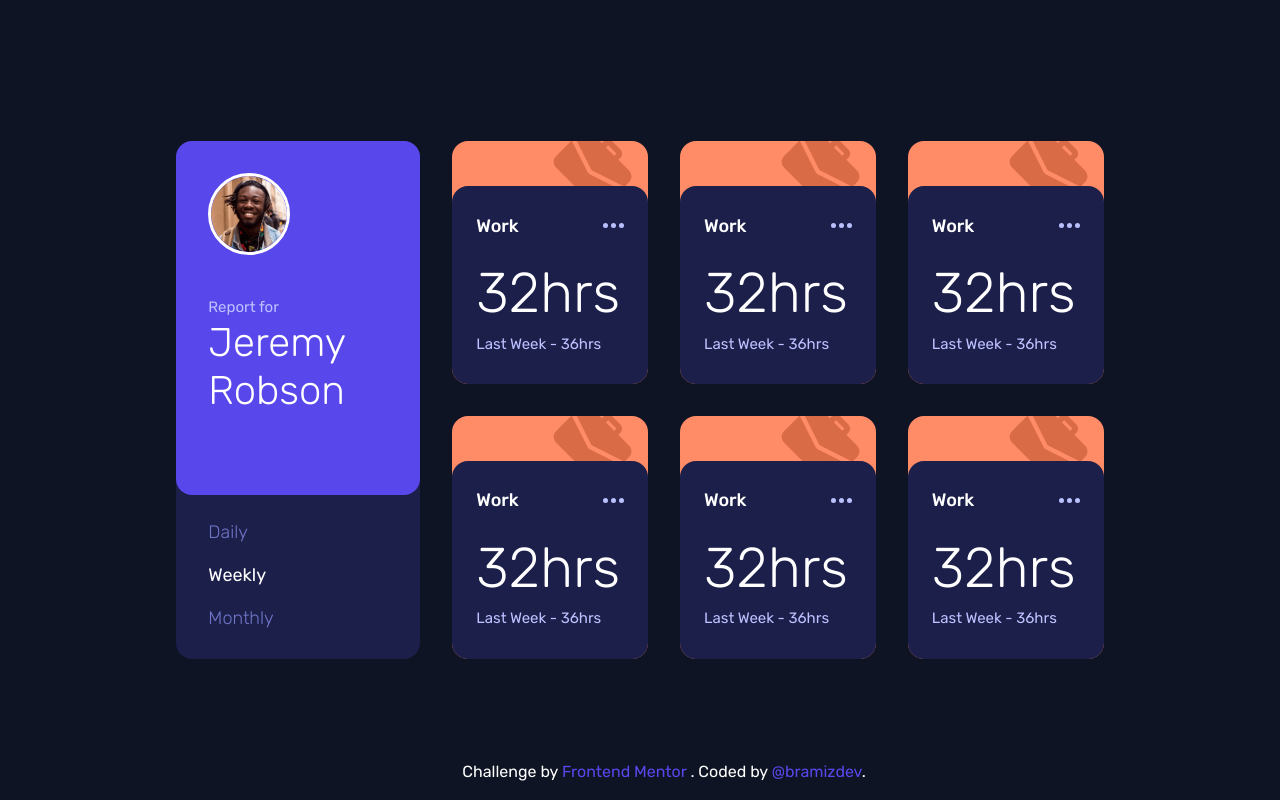
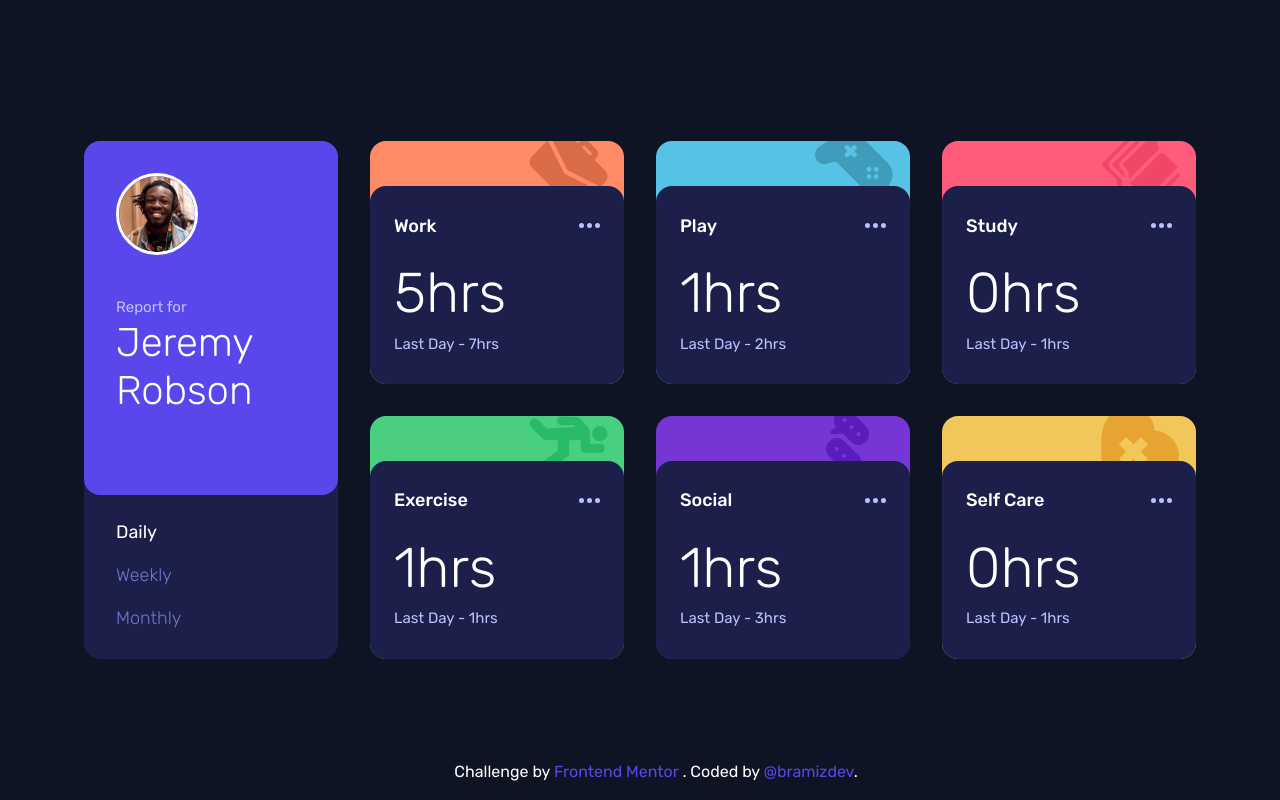
Before and after one commit to bramizdev/fem-time-tracking-dashboard, a plain HTML site: page index.html in a window 1280 px wide. Both pictures are taken after a click on the button "Daily". Shown: the top 800 px of the page. Drawn offline with Linux system fonts and the light colour scheme.

Commit message:
🛠️ Finish display data functionality

```diff
--- a/index.html
+++ b/index.html
@@ -48,19 +48,23 @@
         </div>
         <ul class="report__filters">
           <li class="report__filter">
-            <button>Daily</button>
+            <button class="btn" id="daily" data-filter="daily">Daily</button>
           </li>
           <li class="report__filter">
-            <button class="filter__active">Weekly</button>
+            <button class="btn filter__active" id="weekly" data-filter="weekly">
+              Weekly
+            </button>
           </li>
           <li class="report__filter">
-            <button>Monthly</button>
+            <button class="btn" id="monthly" data-filter="monthly">
+              Monthly
+            </button>
           </li>
         </ul>
       </section>
 
       <ul class="stats">
-        <li class="card stat" data-title="work">
+        <!-- <li class="card stat" data-title="work">
           <div class="stat__data">
             <div class="stat__heading">
               <h3><a href="#">Work</a></h3>
@@ -74,85 +78,9 @@
               </small>
             </div>
           </div>
-        </li>
-        <li class="card stat" data-title="work">
-          <div class="stat__data">
-            <div class="stat__heading">
-              <h3><a href="#">Work</a></h3>
-              <img src="./images/icon-ellipsis.svg" alt="" aria-hidden="true" />
-            </div>
-            <div class="stat__info">
-              <p>32hrs</p>
-              <small>
-                <span>Last Week</span> -
-                <span>36hrs</span>
-              </small>
-            </div>
-          </div>
-        </li>
-        <li class="card stat" data-title="work">
-          <div class="stat__data">
-            <div class="stat__heading">
-              <h3><a href="#">Work</a></h3>
-              <img src="./images/icon-ellipsis.svg" alt="" aria-hidden="true" />
-            </div>
-            <div class="stat__info">
-              <p>32hrs</p>
-              <small>
-                <span>Last Week</span> -
-                <span>36hrs</span>
-              </small>
-            </div>
-          </div>
-        </li>
-        <li class="card stat" data-title="work">
-          <div class="stat__data">
-            <div class="stat__heading">
-              <h3><a href="#">Work</a></h3>
-              <img src="./images/icon-ellipsis.svg" alt="" aria-hidden="true" />
-            </div>
-            <div class="stat__info">
-              <p>32hrs</p>
-              <small>
-                <span>Last Week</span> -
-                <span>36hrs</span>
-              </small>
-            </div>
-          </div>
-        </li>
-        <li class="card stat" data-title="work">
-          <div class="stat__data">
-            <div class="stat__heading">
-              <h3><a href="#">Work</a></h3>
-              <img src="./images/icon-ellipsis.svg" alt="" aria-hidden="true" />
-            </div>
-            <div class="stat__info">
-              <p>32hrs</p>
-              <small>
-                <span>Last Week</span> -
-                <span>36hrs</span>
-              </small>
-            </div>
-          </div>
-        </li>
-        <li class="card stat" data-title="work">
-          <div class="stat__data">
-            <div class="stat__heading">
-              <h3><a href="#">Work</a></h3>
-              <img src="./images/icon-ellipsis.svg" alt="" aria-hidden="true" />
-            </div>
-            <div class="stat__info">
-              <p>32hrs</p>
-              <small>
-                <span>Last Week</span> -
-                <span>36hrs</span>
-              </small>
-            </div>
-          </div>
-        </li>
+        </li> -->
       </ul>
     </main>
-
     <footer>
       Challenge by
       <a href="https://www.frontendmentor.io?ref=challenge" target="_blank">
--- a/script.js
+++ b/script.js
@@ -0,0 +1,83 @@
+'use strict';
+
+const $ = (selector) => document.querySelector(selector);
+
+const $stats = $('.stats');
+const $filters = $('.report__filters');
+
+const formatDataAttribute = (attribute) => {
+  if (attribute.split(' ').length > 1)
+    return attribute.split(' ').join('-').toLowerCase();
+  return attribute.toLowerCase();
+};
+
+const formatTimeframe = (timeframe) => {
+  const timeframes = {
+    daily: 'Day',
+    weekly: 'Week',
+    monthly: 'Month',
+  };
+  return timeframes[timeframe];
+};
+
+const displayCard = (container, data) => {
+  const dataAttribute = formatDataAttribute(data.title);
+  const markup = `
+    <li class="card stat" data-title="${dataAttribute}">
+      <div class="stat__data">
+        <div class="stat__heading">
+          <h3><a href="#">${data.title}</a></h3>
+          <img src="./images/icon-ellipsis.svg" alt="" aria-hidden="true" />
+        </div>
+        <div class="stat__info">
+          <p>${data.current}hrs</p>
+          <small>
+            Last ${formatTimeframe(data.timeframe)} - ${data.previous}hrs
+          </small>
+        </div>
+      </div>
+    </li>
+  `;
+  container.insertAdjacentHTML('beforeend', markup);
+};
+
+const filterData = (arr, filter = 'weekly') => {
+  return arr.map((stat) => {
+    return {
+      title: stat.title,
+      timeframe: filter,
+      current: stat.timeframes[filter].current,
+      previous: stat.timeframes[filter].previous,
+    };
+  });
+};
+
+const getData = async () => {
+  try {
+    const url = './data.json';
+    const response = await fetch(url);
+    const data = await response.json();
+
+    const init = filterData(data);
+    init.forEach((card) => displayCard($stats, card));
+
+    $filters.addEventListener('click', (e) => {
+      const click = e.target;
+
+      if (!click.classList.contains('btn')) return;
+
+      const filters = click
+        .closest('.report__filters')
+        .querySelectorAll('.btn');
+      filters.forEach((filter) => filter.classList.remove('filter__active'));
+      click.classList.add('filter__active');
+
+      const filter = click.getAttribute('data-filter');
+      const filteredData = filterData(data, filter);
+      $stats.innerHTML = '';
+      filteredData.forEach((card) => displayCard($stats, card));
+    });
+  } catch (error) {}
+};
+
+getData();
--- a/style.css
+++ b/style.css
@@ -129,8 +129,7 @@ main {
   display: flex;
   flex-direction: column;
   gap: 1.5rem;
-  width: 100%;
-  max-width: 26rem;
+  max-width: 416px;
   margin: 0 auto;
 }
 
@@ -151,13 +150,14 @@ footer a:is(:hover, :focus-visible) {
 
 @media (min-width: 768px) {
   body {
+    padding: 1rem;
     display: grid;
-    place-content: center;
+    align-items: center;
   }
 
   main {
+    max-width: fit-content;
     flex-direction: row;
-    max-width: 1110px;
     gap: 2rem;
   }
 
@@ -204,7 +204,7 @@ footer a:is(:hover, :focus-visible) {
 
 @media (min-width: 768px) {
   .report {
-    max-width: 256px;
+    max-width: 254px;
   }
 
   .report__user-data {
@@ -264,21 +264,26 @@ footer a:is(:hover, :focus-visible) {
 
 /* ----- Stats ----- */
 .stats {
-  width: 100%;
   display: grid;
   gap: 1.5rem;
 }
 
 @media (min-width: 768px) {
   .stats {
-    grid-template-columns: repeat(2, 1fr);
+    width: 100%;
+    grid-template-columns: minmax(188px, 254px) minmax(188px, 254px);
     gap: 2rem;
   }
 }
 
-@media (min-width: 1024px) {
+@media (min-width: 1080px) {
   .stats {
-    grid-template-columns: repeat(3, 1fr);
+    width: 100%;
+    grid-template-columns: minmax(188px, 254px) minmax(188px, 254px) minmax(
+        188px,
+        254px
+      );
+    gap: 2rem;
   }
 }
 
@@ -407,7 +412,7 @@ footer a:is(:hover, :focus-visible) {
   }
 }
 
-@media (min-width: 1024px) {
+@media (min-width: 1080px) {
   .stat {
     padding-top: 2.8rem;
   }
@@ -415,6 +420,7 @@ footer a:is(:hover, :focus-visible) {
   .stat__data {
     padding: 1.6rem 24px;
     padding-bottom: 1.8rem;
+    width: 100%;
   }
 
   .stat__heading h3 a {
```
